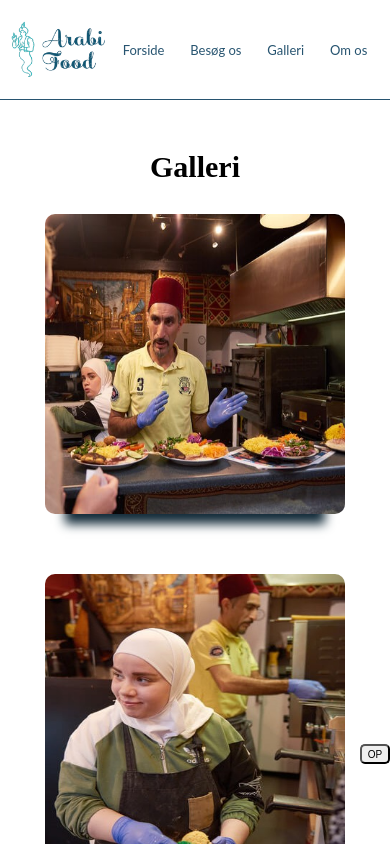
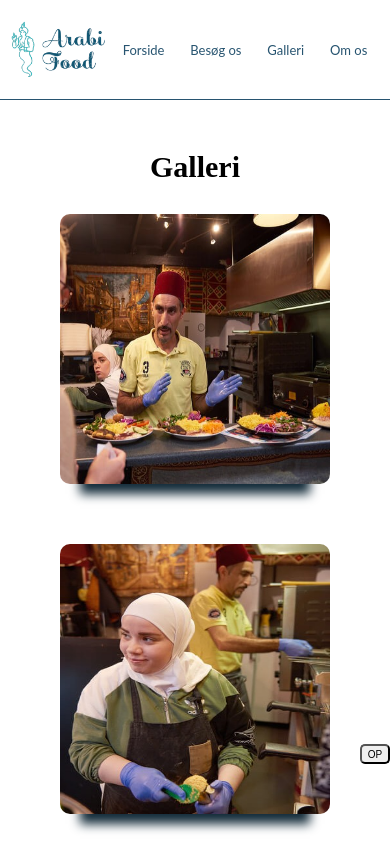
Before and after one commit to rufaidaju/ArabiFoodTapas, a React (Create React App) app: page /gallery in a window 390 px wide. Shown: the top 844 px of the page. Built offline with nearby package versions, Linux system fonts and the light colour scheme.

Commit message:
Change gallery image size on mobile

```diff
--- a/src/App.css
+++ b/src/App.css
@@ -601,9 +601,8 @@ a {
     font-weight: normal;
   }
   .gallery-group img {
-    margin: 30px;
-    width: 300px;
-    height:  300px;
+    width: 270px;
+    height:  270px;
   }
 
 }
```
